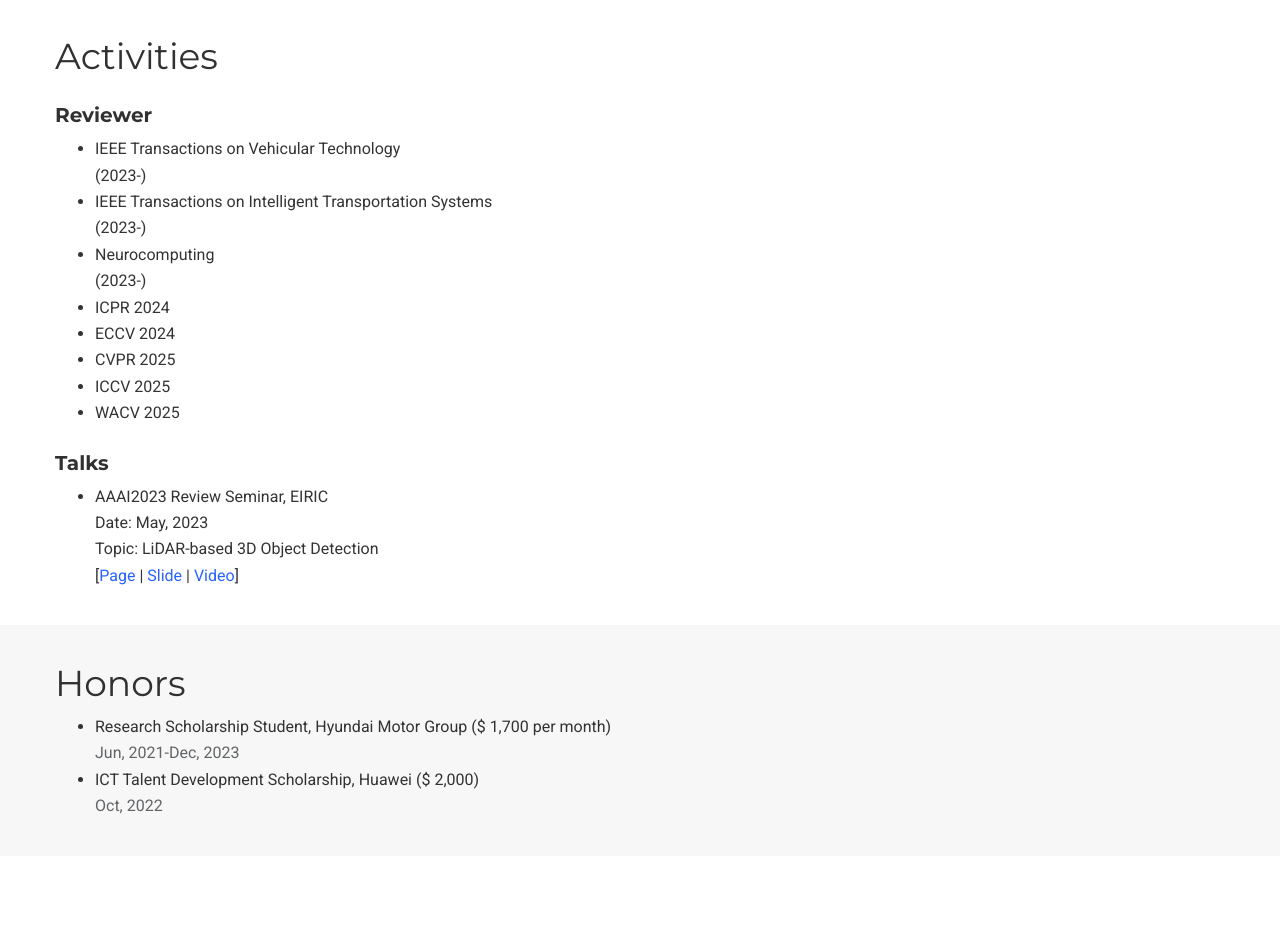
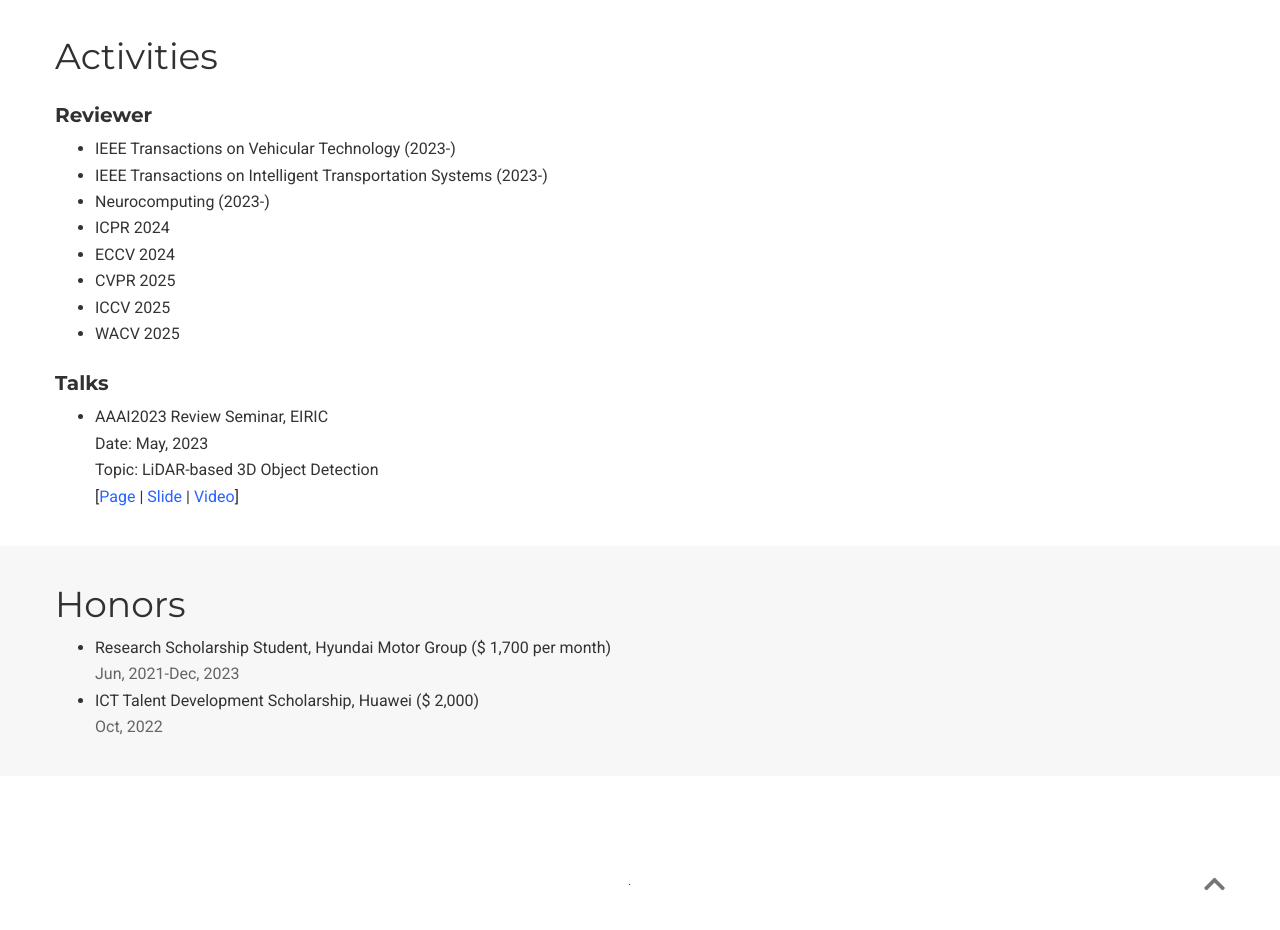
Before and after one commit to junhkoh-pav/junhkoh-pav.github.io, a plain HTML site: page index.html in a window 1280 px wide. Shown: the part 2300-3230 px from the top of the page. Drawn offline with nearby package versions, Linux system fonts and the light colour scheme; some packages are replaced by stand-ins of ours; no server answers; some icons are missing.

Commit message:
Update on 250629

```diff
--- a/index.html
+++ b/index.html
@@ -515,9 +515,9 @@ During my Ph.D. studies, I was a recipent of <a href="https://www.hyundaimotorgr
       <!-- <h2 id="ms-students">MS students</h2> -->
       <h3>Reviewer</h3>
         <ul>
-          <li>IEEE Transactions on Vehicular Technology</li> (2023-)
-          <li>IEEE Transactions on Intelligent Transportation Systems</li> (2023-)
-          <li>Neurocomputing</li> (2023-)
+          <li>IEEE Transactions on Vehicular Technology (2023-)</li>
+          <li>IEEE Transactions on Intelligent Transportation Systems (2023-)</li>
+          <li>Neurocomputing (2023-)</li>
           <li>ICPR 2024</li>
           <li>ECCV 2024</li>
           <li>CVPR 2025</li>
```
